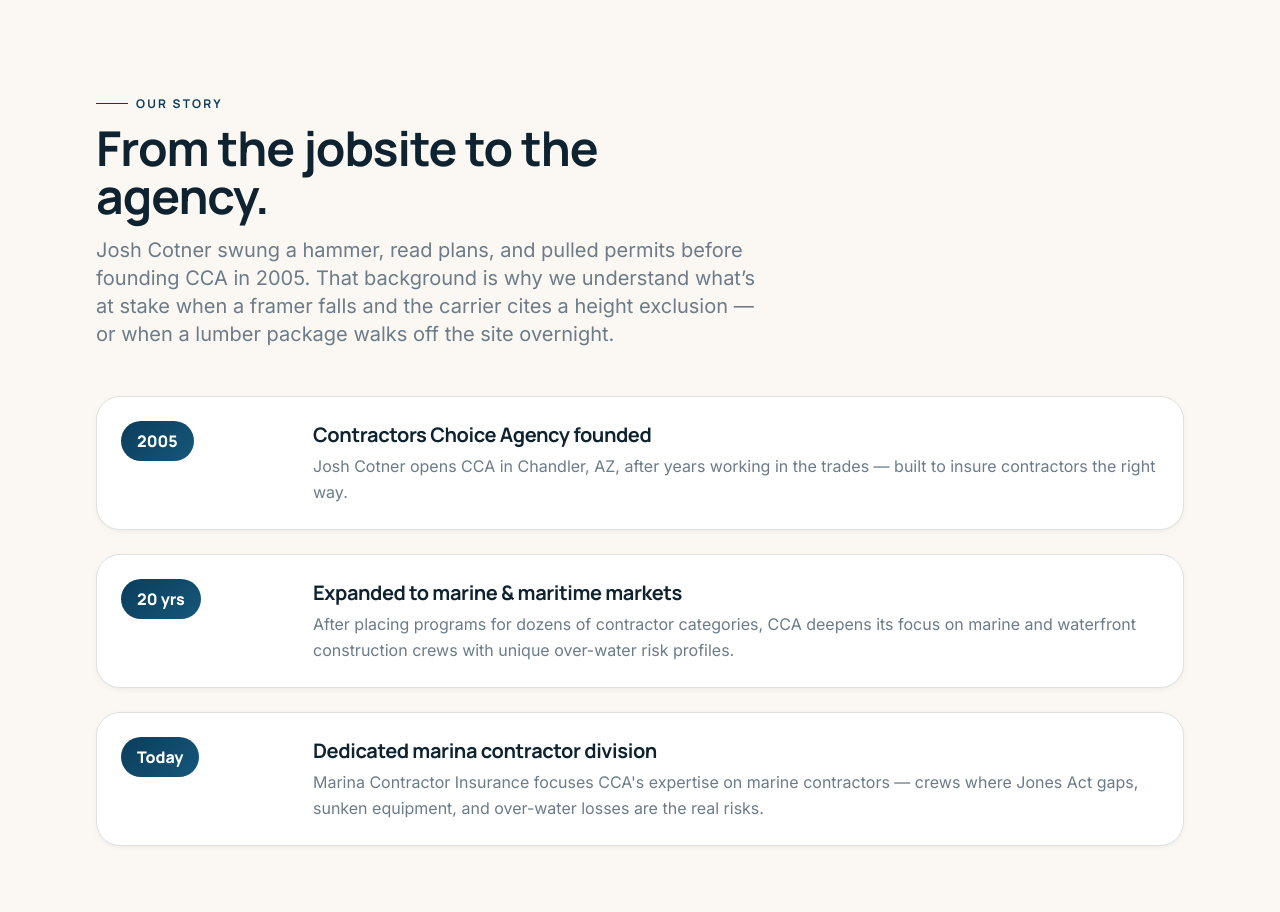
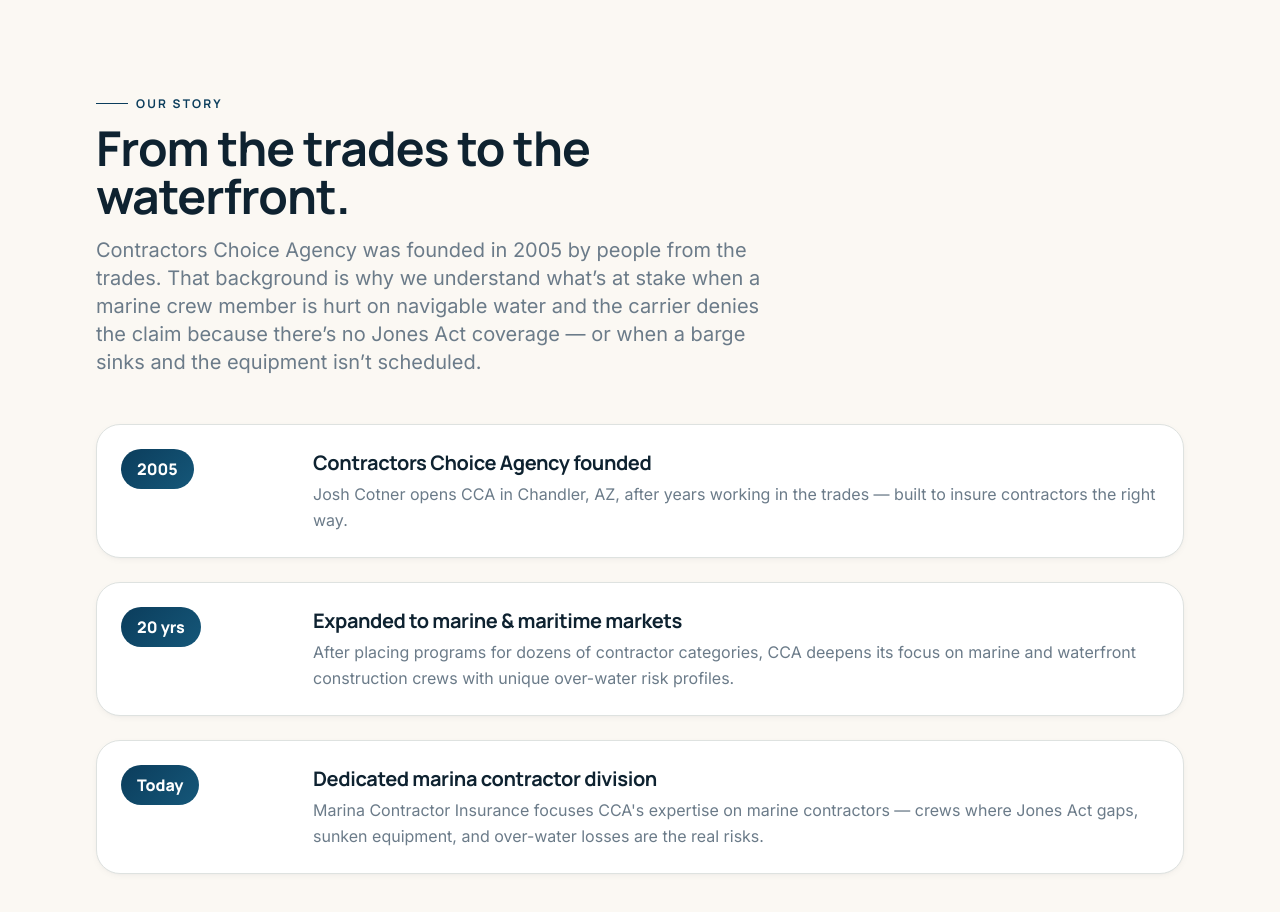
Before and after one commit to MCERQUA/marinacontractorinsurance.com, a Next.js app: page /about in a window 1280 px wide. Shown: the part 800-1712 px from the top of the page. Built offline with nearby package versions, Linux system fonts and the light colour scheme.

Commit message:
auto-save: src/app/about/page.tsx,src/app/blog/page.tsx,src/app/coverage/page.tsx

```diff
--- a/src/app/about/page.tsx
+++ b/src/app/about/page.tsx
@@ -99,11 +99,12 @@
           <div className="container-tight">
             <FadeIn className="max-w-2xl mb-12">
               <span className="eyebrow"><span className="h-px w-8 bg-clay" />Our story</span>
-              <h2 className="mt-3 h-section">From the jobsite to the agency.</h2>
+              <h2 className="mt-3 h-section">From the trades to the waterfront.</h2>
               <p className="mt-4 lead">
-                Josh Cotner swung a hammer, read plans, and pulled permits before founding CCA in 2005.
-                That background is why we understand what&rsquo;s at stake when a framer falls and the
-                carrier cites a height exclusion — or when a lumber package walks off the site overnight.
+                Contractors Choice Agency was founded in 2005 by people from the trades.
+                That background is why we understand what&rsquo;s at stake when a marine crew member is
+                hurt on navigable water and the carrier denies the claim because there&rsquo;s no Jones Act
+                coverage — or when a barge sinks and the equipment isn&rsquo;t scheduled.
               </p>
             </FadeIn>
             <div className="space-y-6">
--- a/src/app/blog/page.tsx
+++ b/src/app/blog/page.tsx
@@ -9,14 +9,14 @@
 import { Calendar, Clock, ArrowRight } from "lucide-react";
 
 export const metadata: Metadata = {
-  title: "Framing Contractor Insurance Blog — Guides & Insights",
+  title: "Marina Contractor Insurance Blog — Guides & Insights",
   description:
-    "Practical insurance guidance for framing & rough-carpentry contractors: general liability, workers' comp (class 5403), builder's risk, tools & equipment, and commercial auto.",
+    "Practical insurance guidance for marine & waterfront construction contractors: marine general liability, Jones Act, USL&H, workers' comp, builder's risk, equipment floaters, and commercial auto.",
   alternates: { canonical: `${SITE.url}/blog` },
   openGraph: {
-    title: "Framing Contractor Insurance Blog | Contractors Choice Agency",
+    title: "Marina Contractor Insurance Blog | Contractors Choice Agency",
     description:
-      "Practical insurance guidance for framing contractors: general liability, workers' comp, builder's risk, tools & equipment, and commercial auto.",
+      "Practical insurance guidance for marine contractors: marine general liability, Jones Act, USL&H, workers' comp, builder's risk, equipment, and commercial auto.",
     url: `${SITE.url}/blog`,
   },
 };
@@ -44,16 +44,16 @@
             <FadeIn>
               <span className="pill-clay">Blog & insights</span>
               <h1 className="mt-5 font-heading font-extrabold text-espresso text-4xl md:text-5xl lg:text-6xl leading-[1.05] tracking-tight">
-                Framing contractor insurance,{" "}
+                Marina contractor insurance,{" "}
                 <span className="bg-gradient-to-r from-clay via-clay-light to-gold-dark bg-clip-text text-transparent">
                   decoded
                 </span>
               </h1>
               <p className="mt-5 lead max-w-2xl mx-auto">
-                Plain-English guides on the coverage that matters for framing
-                crews — general liability, workers&rsquo; comp, builder&rsquo;s
-                risk, and the tools floaters that pay when gear walks off the
-                jobsite.
+                Plain-English guides on the coverage that matters for marine
+                crews — marine general liability, Jones Act, USL&amp;H,
+                workers&rsquo; comp, builder&rsquo;s risk, and the equipment
+                floaters that pay when a barge sinks or a crane goes over.
               </p>
             </FadeIn>
           </div>
```
